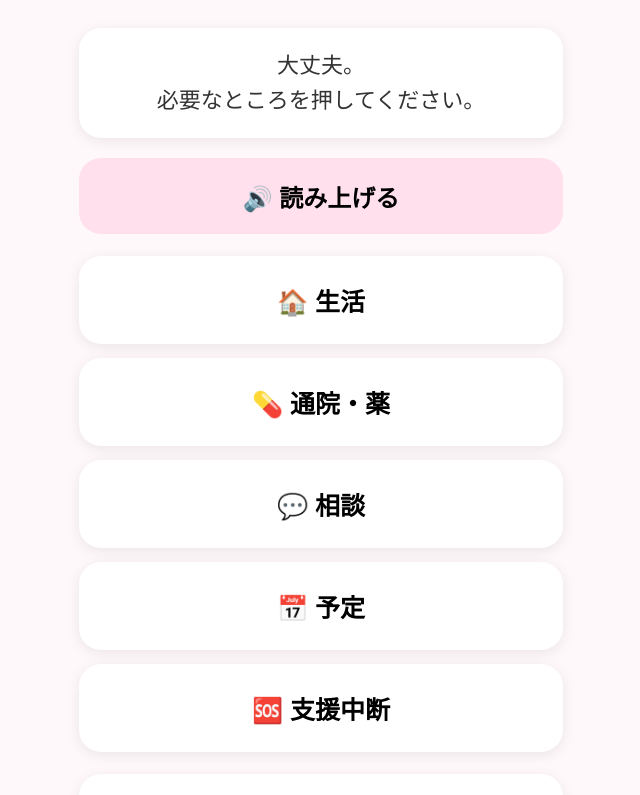
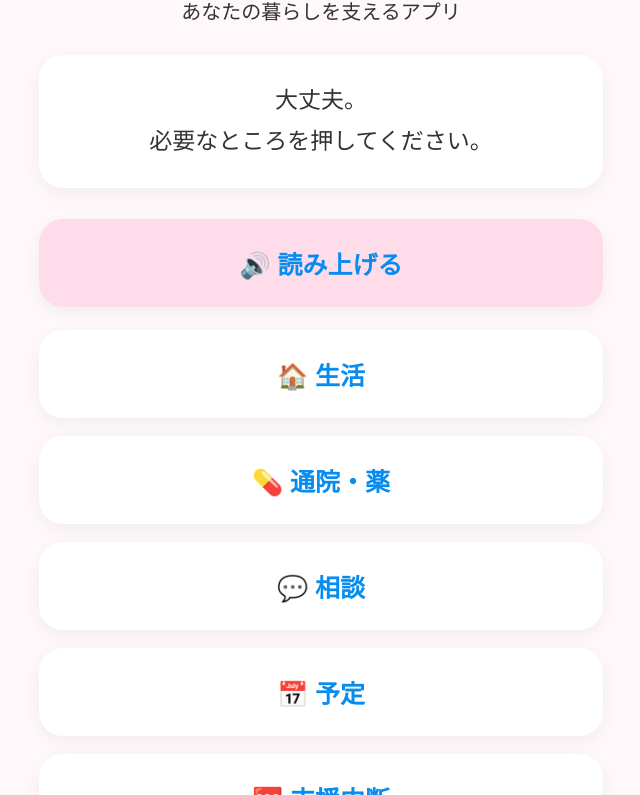
Before and after one commit to cs8f4rr829-cpu/tsunagaru-care, a plain HTML site: page index.html in a window 1280 px wide. Shown: the part 118-913 px from the top of the page, without its empty margins (319-959 px from the left). Drawn offline with Linux system fonts and the light colour scheme.

Commit message:
Update index.html

```diff
--- a/index.html
+++ b/index.html
@@ -13,145 +13,168 @@
 
     body {
       margin: 0;
-      font-family: -apple-system, BlinkMacSystemFont, "Hiragino Sans",
+      font-family: -apple-system, BlinkMacSystemFont,
         "Yu Gothic", sans-serif;
       background: #fff8fb;
       color: #333;
     }
 
-    .app {
-      max-width: 520px;
+    main {
+      max-width: 600px;
       margin: auto;
-      padding: 24px 18px 40px;
+      padding: 45px 18px 60px;
+      text-align: center;
     }
 
     h1 {
-      text-align: center;
       font-size: 34px;
-      margin: 12px 0 4px;
+      margin: 15px 0 5px;
     }
 
     .subtitle {
-      text-align: center;
       font-size: 20px;
-      margin-bottom: 28px;
+      margin-bottom: 30px;
     }
 
     .message {
       background: white;
-      border-radius: 22px;
-      padding: 20px;
-      margin-bottom: 20px;
-      text-align: center;
-      font-size: 22px;
-      line-height: 1.6;
-      box-shadow: 0 3px 14px rgba(0,0,0,.08);
+      border-radius: 24px;
+      padding: 25px 15px;
+      font-size: 23px;
+      line-height: 1.8;
+      margin-bottom: 22px;
+      box-shadow: 0 6px 20px rgba(0,0,0,.05);
+    }
+
+    button {
+      width: 100%;
+      min-height: 88px;
+      margin: 9px 0;
+      border: none;
+      border-radius: 24px;
+      background: white;
+      color: #078cf0;
+      font-size: 25px;
+      font-weight: bold;
+      cursor: pointer;
+      box-shadow: 0 5px 18px rgba(0,0,0,.05);
+    }
+
+    button:active {
+      transform: scale(.98);
     }
 
     .voice {
-      width: 100%;
-      min-height: 76px;
-      border: 0;
-      border-radius: 22px;
-      background: #ffe0ec;
-      font-size: 24px;
-      font-weight: bold;
-      margin-bottom: 22px;
-    }
-
-    .menu {
-      display: grid;
-      gap: 14px;
-    }
-
-    .menu button {
-      width: 100%;
-      min-height: 88px;
-      border: 0;
-      border-radius: 22px;
-      background: white;
-      font-size: 25px;
-      font-weight: bold;
-      box-shadow: 0 3px 14px rgba(0,0,0,.08);
-    }
-
-    .menu button:active,
-    .voice:active {
-      transform: scale(.98);
+      background: #ffdce9;
+      margin-bottom: 14px;
     }
 
     #screen {
+      display: none;
+      background: white;
+      border-radius: 24px;
+      padding: 28px 18px;
       margin-top: 22px;
-      padding: 22px;
-      min-height: 130px;
-      border-radius: 22px;
-      background: white;
-      font-size: 23px;
+      font-size: 22px;
       line-height: 1.7;
-      box-shadow: 0 3px 14px rgba(0,0,0,.08);
+      box-shadow: 0 6px 20px rgba(0,0,0,.06);
+    }
+
+    #screen strong {
+      display: block;
+      color: #078cf0;
+      font-size: 27px;
+      margin-bottom: 10px;
+    }
+
+    .back {
+      background: #ffdce9;
+      margin-top: 20px;
     }
   </style>
 </head>
 
 <body>
-  <main class="app">
+
+<main>
+
   <h1>🌸 つながるケア 🌸</h1>
-    <div class="subtitle">あなたの暮らしを支えるアプリ</div>
+
+  <div class="subtitle">
+    あなたの暮らしを支えるアプリ
+  </div>
 
   <div class="message">
     大丈夫。<br>
     必要なところを押してください。
   </div>
 
-    <button class="voice" onclick="speak()">
+  <button class="voice" onclick="speakText()">
     🔊 読み上げる
   </button>
 
-    <div class="menu">
-      <button onclick="showScreen('🏠 生活', '毎日の暮らしについて確認できます。')">
+  <div id="menu">
+
+    <button onclick="openScreen('🏠 生活','毎日の暮らしについて確認できます。')">
       🏠 生活
     </button>
 
-      <button onclick="showScreen('💊 通院・薬', '通院やお薬について確認できます。')">
+    <button onclick="openScreen('💊 通院・薬','通院やお薬について確認できます。')">
       💊 通院・薬
     </button>
 
-      <button onclick="showScreen('💬 相談', '困ったことや相談したいことを確認できます。')">
+    <button onclick="openScreen('💬 相談','困ったことや相談したいことを確認できます。')">
       💬 相談
     </button>
 
-      <button onclick="showScreen('📅 予定', 'これからの予定を確認できます。')">
+    <button onclick="openScreen('📅 予定','これからの予定を確認できます。')">
       📅 予定
     </button>
 
-      <button onclick="showScreen('🆘 支援中断', '支援が途切れそうなときに使います。')">
+    <button onclick="openScreen('🆘 支援中断','支援が途切れそうなときに使います。')">
       🆘 支援中断
     </button>
+
   </div>
 
-    <div id="screen">
-      ボタンを押すと、ここに内容が表示されます。
-    </div>
+  <div id="screen"></div>
+
 </main>
 
 <script>
-    function showScreen(title, text) {
-      document.getElementById("screen").innerHTML =
-        "<strong>" + title + "</strong><br>" + text;
+  function openScreen(title, text) {
+    const menu = document.getElementById("menu");
+    const screen = document.getElementById("screen");
+
+    menu.style.display = "none";
+    screen.style.display = "block";
+
+    screen.innerHTML =
+      "<strong>" + title + "</strong>" +
+      "<div>" + text + "</div>" +
+      "<button class='back' onclick='goBack()'>← 戻る</button>";
   }
 
-    function speak() {
+  function goBack() {
+    document.getElementById("screen").style.display = "none";
+    document.getElementById("menu").style.display = "block";
+  }
+
+  function speakText() {
     const text =
       "つながるケアです。生活、通院と薬、相談、予定、支援中断から選んでください。";
 
     speechSynthesis.cancel();
 
-      const voice = new SpeechSynthesisUtterance(text);
+    const voice =
+      new SpeechSynthesisUtterance(text);
+
     voice.lang = "ja-JP";
     voice.rate = 0.85;
 
     speechSynthesis.speak(voice);
   }
 </script>
+
 </body>
 </html>
```
Lines whose indentation alone changed are shown as unchanged.
